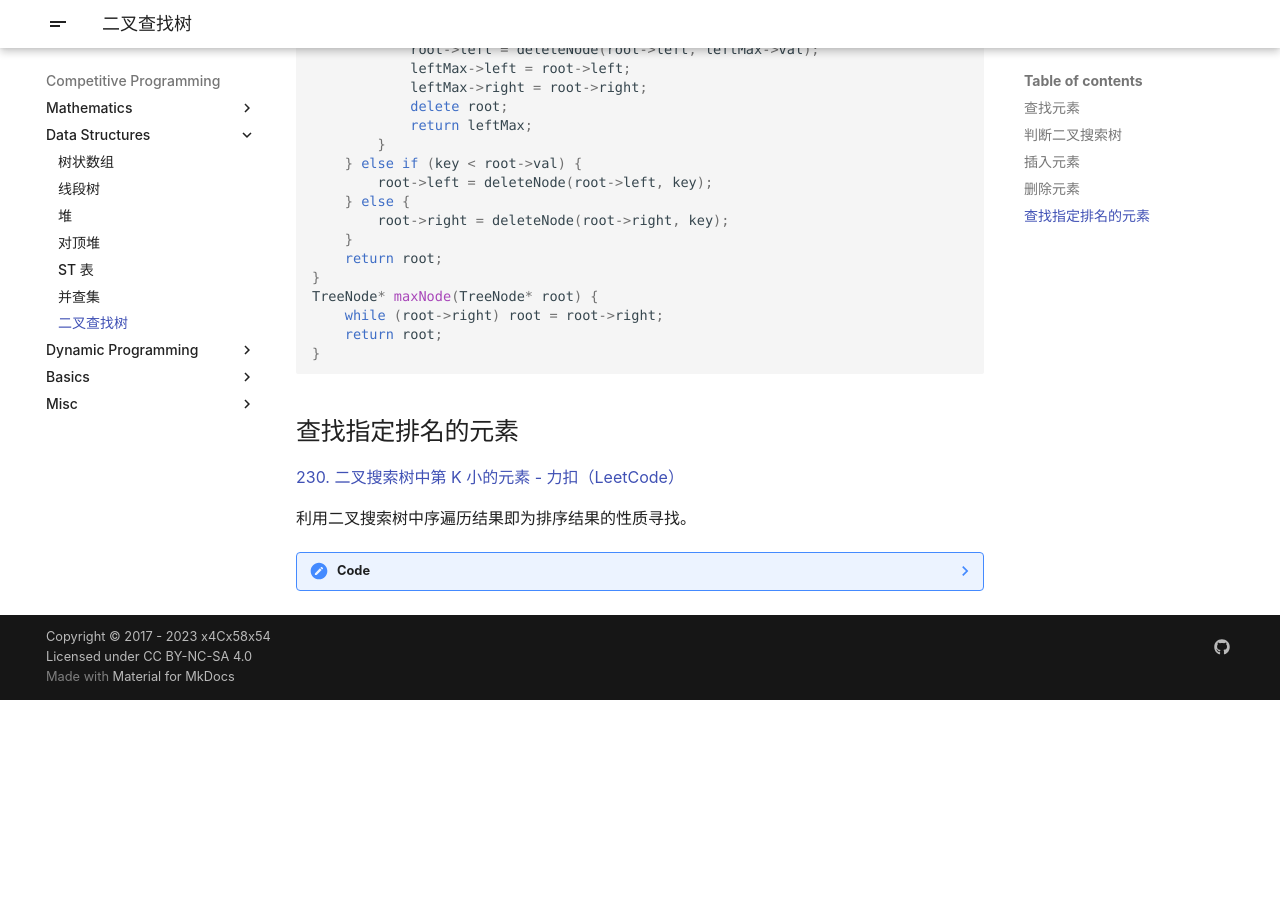
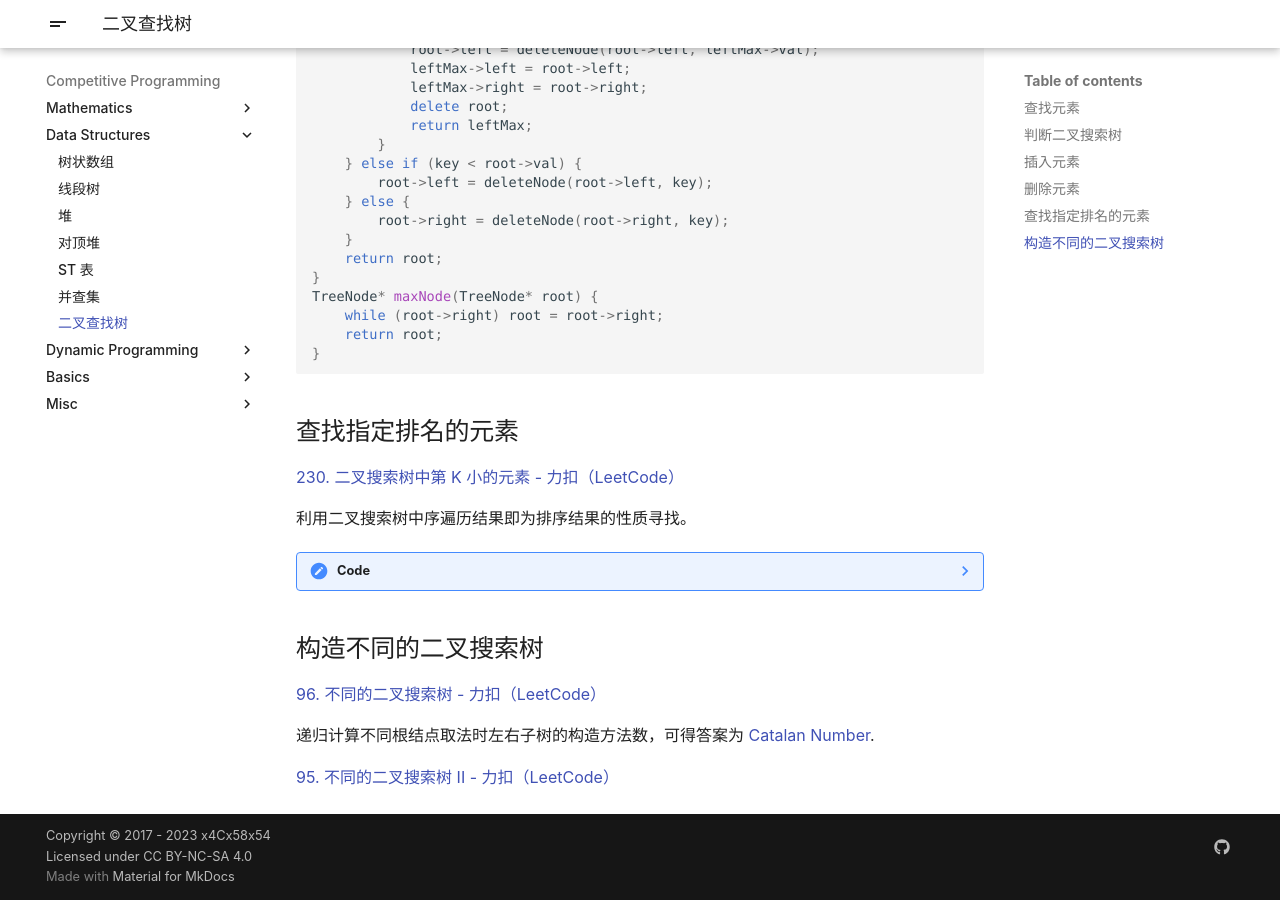
Before and after one commit to x4Cx58x54/writing, an MkDocs documentation site: the page built from docs/competitive-programming/binary-search-tree.md, in a window 1280 px wide and 900 px high, scrolled down 1963 px. Built offline with MkDocs 1.6.1 and Material for MkDocs 9.7.7, drawn with Linux system fonts in a browser that asks for light colours; before the commit the page ends 2663 px from its top, so only the background shows below that.

Commit message:
add constructing different bst's

````diff
--- a/docs/competitive-programming/binary-search-tree.md
+++ b/docs/competitive-programming/binary-search-tree.md
@@ -132,3 +132,11 @@ TreeNode* maxNode(TreeNode* root) {
         return res;
     }
     ```
+
+## 构造不同的二叉搜索树
+
+[96. 不同的二叉搜索树 - 力扣（LeetCode）](https://leetcode.cn/problems/unique-binary-search-trees/)
+
+递归计算不同根结点取法时左右子树的构造方法数，可得答案为 [Catalan Number](../../scribbles/catalan-number).
+
+[95. 不同的二叉搜索树 II - 力扣（LeetCode）](https://leetcode.cn/problems/unique-binary-search-trees-ii/)
````
